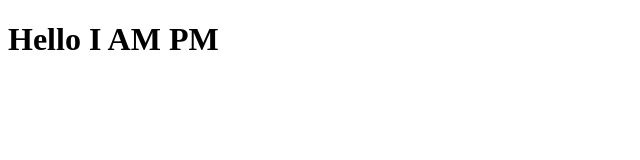
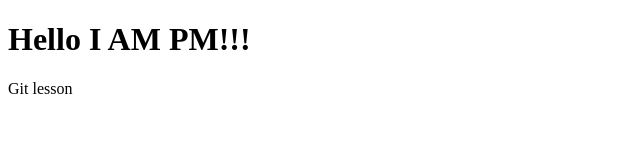
Before and after one commit to YuriyZharkov/iampahometask, a plain HTML site: page index.html in a window 1280 px wide. Shown: the whole page, without its empty margins (0-640 px from the left). Drawn offline with Linux system fonts and the light colour scheme.

Commit message:
Added changes to index.html

```diff
--- a/index.html
+++ b/index.html
@@ -7,6 +7,7 @@
     <title>Document</title>
 </head>
 <body>
-    <h1>Hello I AM PM</h1>
+    <h1>Hello I AM PM!!!</h1>
+    <p>Git lesson</p>
 </body>
 </html>
```
